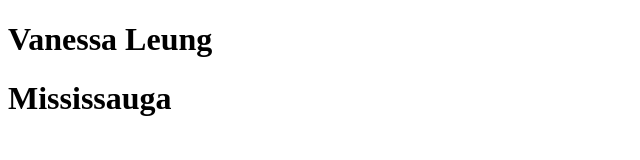
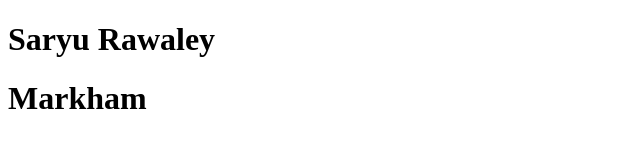
Before and after one commit to vanessacodes24/team23shehacks, a plain HTML site: page index.html in a window 1280 px wide. Shown: the whole page, without its empty margins (0-640 px from the left). Drawn offline with Linux system fonts and the light colour scheme.

Commit message:
Update index.html

```diff
--- a/index.html
+++ b/index.html
@@ -6,8 +6,8 @@
     <link rel="stylesheet" href="" />
   </head>
   <body>
-    <h1>Vanessa Leung</h1>
-    <h1>Mississauga</h1>
+    <h1>Saryu Rawaley</h1>
+    <h1>Markham</h1>
 
 
     <script src="" async defer></script>
```
